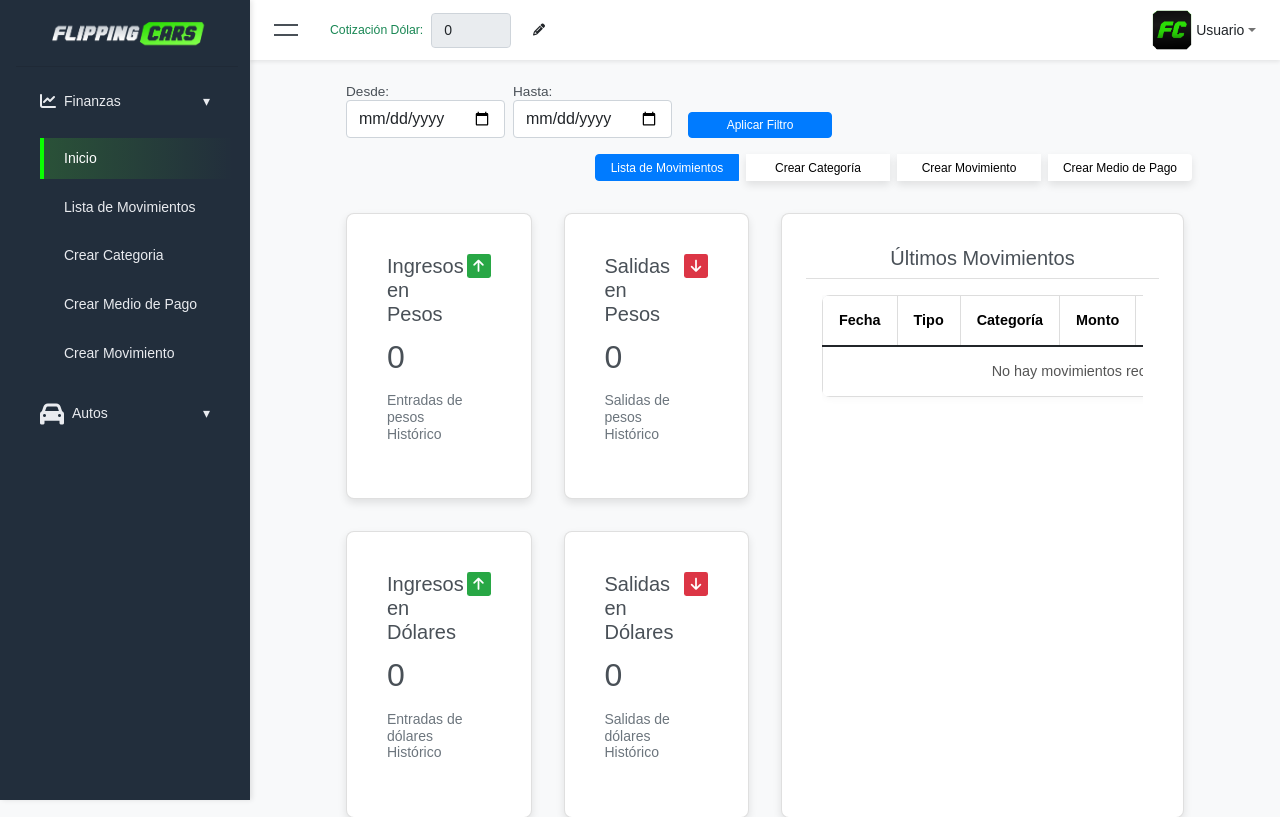
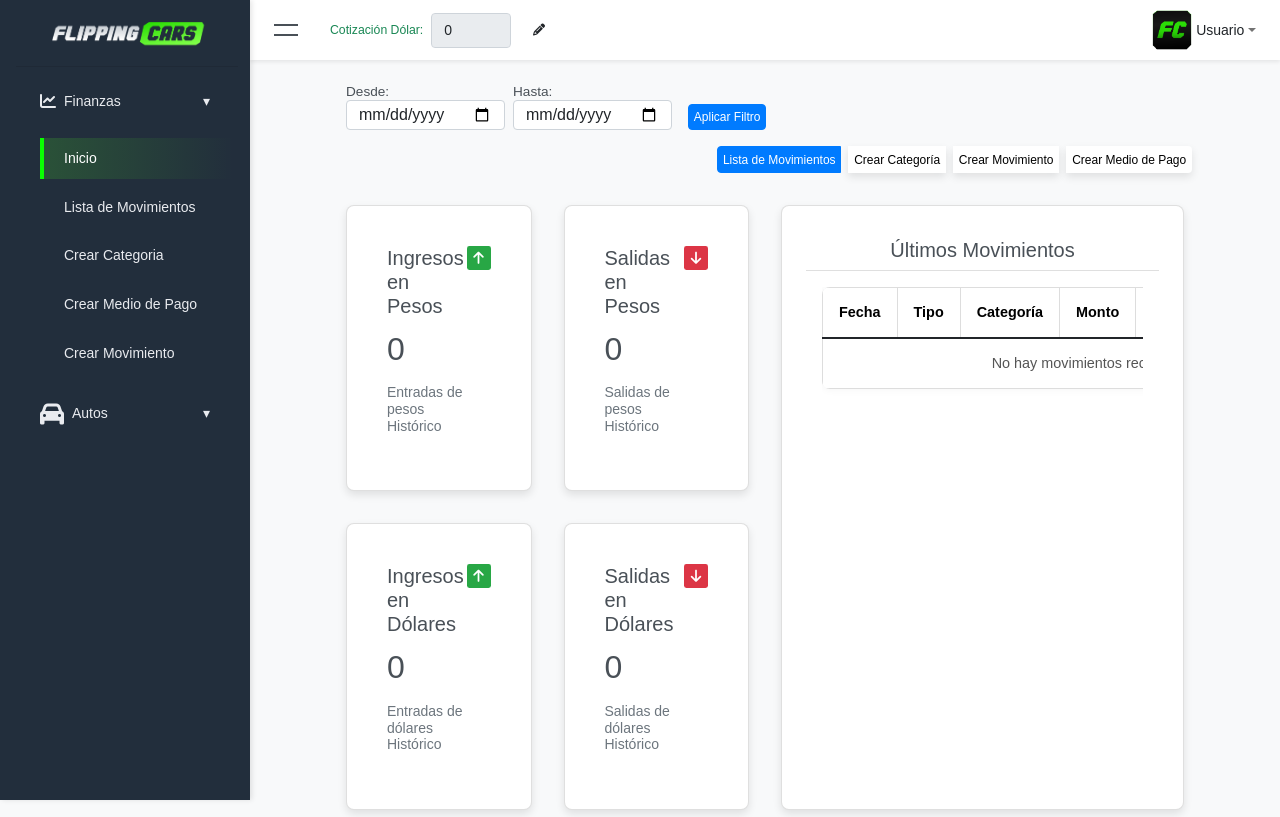
Before and after one commit to santiudev/SistemaGestionFC, a Django app: page /finanzas/ in a window 1280 px wide. Shown: the top 817 px of the page. Run offline with Django 5.2, Linux system fonts and the light colour scheme; the visitor is signed in with stand-in values (Sample User, id 1); data that the repository does not hold is empty; some libraries are stand-ins or nearby versions.

Commit message:
agrego estilos inputs home

```diff
--- a/core/finanzas/static/css/finanzas.css
+++ b/core/finanzas/static/css/finanzas.css
@@ -567,13 +567,6 @@ margin-top: 2vh;
     font-size: 1.1rem;
 }
 
-/* Nueva clase para botones con ancho fijo y responsive */
-.btn-fixed {
-    width: 100%;
-    @media (min-width: 576px) {
-        width: 18vh;
-    }
-}
 /* Centrar el botón "Detalle" en la tarjeta */
 .center-button {
     display: flex;
--- a/core/finanzas/templates/finanzas/home.html
+++ b/core/finanzas/templates/finanzas/home.html
@@ -19,25 +19,25 @@
                 <div class="d-flex flex-row align-items-center gap-2">
                     <div class="d-flex flex-column">
                         <label for="start_date" class="form-label">Desde:</label>
-                        <input type="date" id="start_date" name="start_date" class="form-control" value="{{ start_date }}">
+                        <input type="date" id="start_date" name="start_date" class="form-control" style="height: 30px;" value="{{ start_date }}">
                     </div>
                     <div class="d-flex flex-column">
                         <label for="end_date" class="form-label">Hasta:</label>
-                        <input type="date" id="end_date" name="end_date" class="form-control" value="{{ end_date }}">
+                        <input style="height: 30px;"  type="date" id="end_date" name="end_date" class="form-control" value="{{ end_date }}">
                     </div>
                 </div>
                 <div class="mt-auto">
-                    <button type="submit" class="btn btn-sm btn-primary btn-fixed">Aplicar Filtro</button>
+                    <button type="submit" class="btn btn-sm btn-primary">Aplicar Filtro</button>
                 </div>
             </form>
         </div>
         <div class="col-12 col-md-auto ms-md-auto text-center text-md-end">
             <!-- Grupo de Botones para pantallas grandes -->
             <div class="btn-group d-none d-md-flex">
-                <a href="{% url 'finanzas:lista_movimientos' %}" class="btn btn-primary btn-sm btn-fixed">Lista de Movimientos</a>
-                <a href="{% url 'finanzas:crear_categoria' %}" class="btn btn-white-custom btn-sm btn-fixed">Crear Categoría</a>
-                <a href="{% url 'finanzas:crear_movimiento' %}" class="btn btn-white-custom btn-sm btn-fixed">Crear Movimiento</a>
-                <a href="{% url 'finanzas:crear_mediodepago' %}" class="btn btn-white-custom btn-sm btn-fixed">Crear Medio de Pago</a>
+                <a href="{% url 'finanzas:lista_movimientos' %}" class="btn btn-primary btn-sm ">Lista de Movimientos</a>
+                <a href="{% url 'finanzas:crear_categoria' %}" class="btn btn-white-custom btn-sm">Crear Categoría</a>
+                <a href="{% url 'finanzas:crear_movimiento' %}" class="btn btn-white-custom btn-sm ">Crear Movimiento</a>
+                <a href="{% url 'finanzas:crear_mediodepago' %}" class="btn btn-white-custom btn-sm ">Crear Medio de Pago</a>
             </div>
             <!-- Dropdown de acciones para pantallas pequeñas -->
             <div class="d-md-none mt-3">
```
